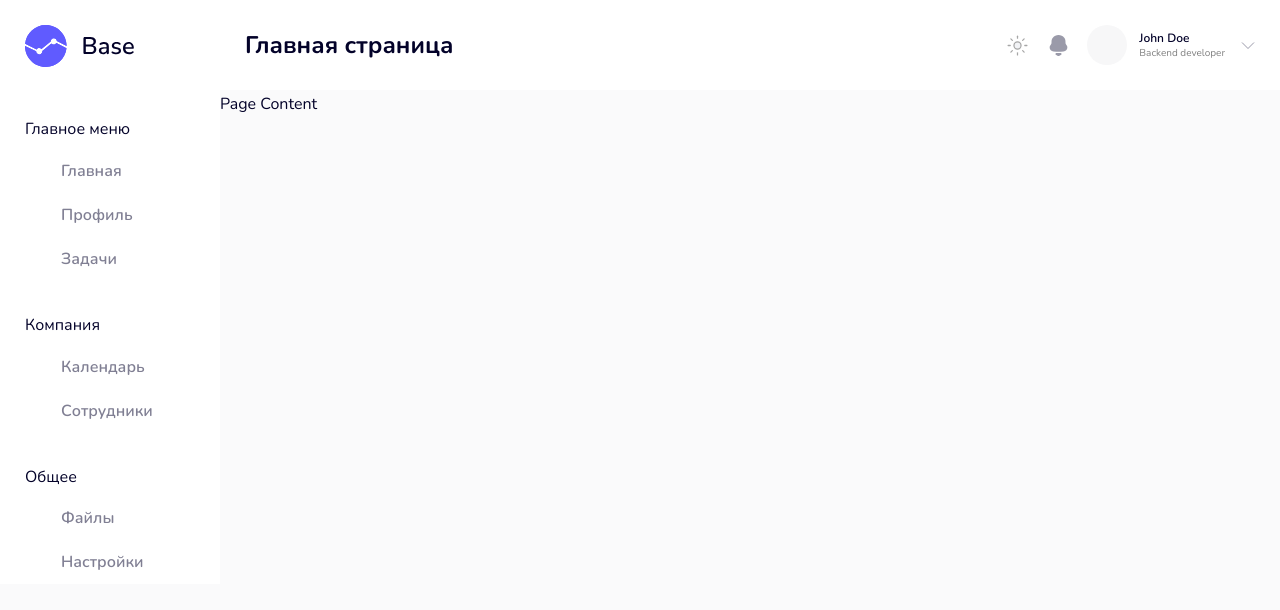
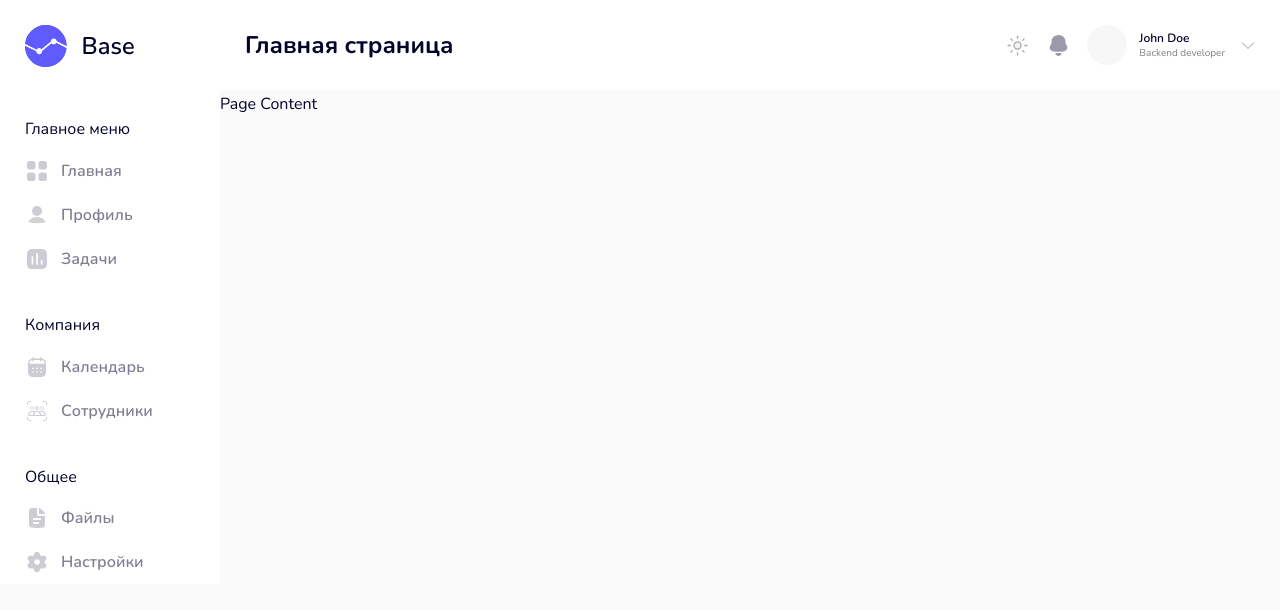
Before and after one commit to iclegane/AEMS, a React app in the folder client/: page /system in a window 1280 px wide. Shown: the top 610 px of the page. Built offline with nearby package versions, Linux system fonts and the light colour scheme; the HTML template or start-up script is replaced by a standard one.

Commit message:
added icons to Dashboard

```diff
--- a/client/src/components/DashboardMenu/DashboardMenu.tsx
+++ b/client/src/components/DashboardMenu/DashboardMenu.tsx
@@ -1,4 +1,5 @@
 import React from "react";
+import Icon from "@components/Icon";
 import './index.scss';
 
 const DashboardMenu: React.FC = () => {
@@ -9,17 +10,23 @@ const DashboardMenu: React.FC = () => {
                     <div className="dashboard-menu__title">Главное меню</div>
                     <div className="dashboard-menu__item-list">
                         <a href="#" className='link dashboard-menu__item'>
-                            <span className="link__icon"></span>
+                            <span className="link__icon">
+                                <Icon name={'category'}/>
+                            </span>
                             <span className='link__text'>Главная</span>
                         </a>
 
                         <a href="#" className='link dashboard-menu__item'>
-                            <span className="link__icon"></span>
+                            <span className="link__icon">
+                                <Icon name={'user'}/>
+                            </span>
                             <span className='link__text'>Профиль</span>
                         </a>
 
                         <a href="#" className='link dashboard-menu__item'>
-                            <span className="link__icon"></span>
+                            <span className="link__icon">
+                                <Icon name={'chart'}/>
+                            </span>
                             <span className='link__text'>Задачи</span>
                         </a>
                     </div>
@@ -28,12 +35,16 @@ const DashboardMenu: React.FC = () => {
                     <div className="dashboard-menu__title">Компания</div>
                     <div className="dashboard-menu__item-list">
                         <a href="#" className='link dashboard-menu__item'>
-                            <span className="link__icon"></span>
+                            <span className="link__icon">
+                                <Icon name={'calendar'}/>
+                            </span>
                             <span className='link__text'>Календарь</span>
                         </a>
 
                         <a href="#" className='link dashboard-menu__item'>
-                            <span className="link__icon"></span>
+                            <span className="link__icon">
+                                <Icon name={'users'}/>
+                            </span>
                             <span className='link__text'>Сотрудники</span>
                         </a>
                     </div>
@@ -42,12 +53,16 @@ const DashboardMenu: React.FC = () => {
                     <div className="dashboard-menu__title">Общее</div>
                     <div className="dashboard-menu__item-list">
                         <a href="#" className='link dashboard-menu__item'>
-                            <span className="link__icon"></span>
+                            <span className="link__icon">
+                                <Icon name={'file'}/>
+                            </span>
                             <span className='link__text'>Файлы</span>
                         </a>
 
                         <a href="#" className='link dashboard-menu__item'>
-                            <span className="link__icon"></span>
+                            <span className="link__icon">
+                                <Icon name={'setting'}/>
+                            </span>
                             <span className='link__text'>Настройки</span>
                         </a>
                     </div>
```
